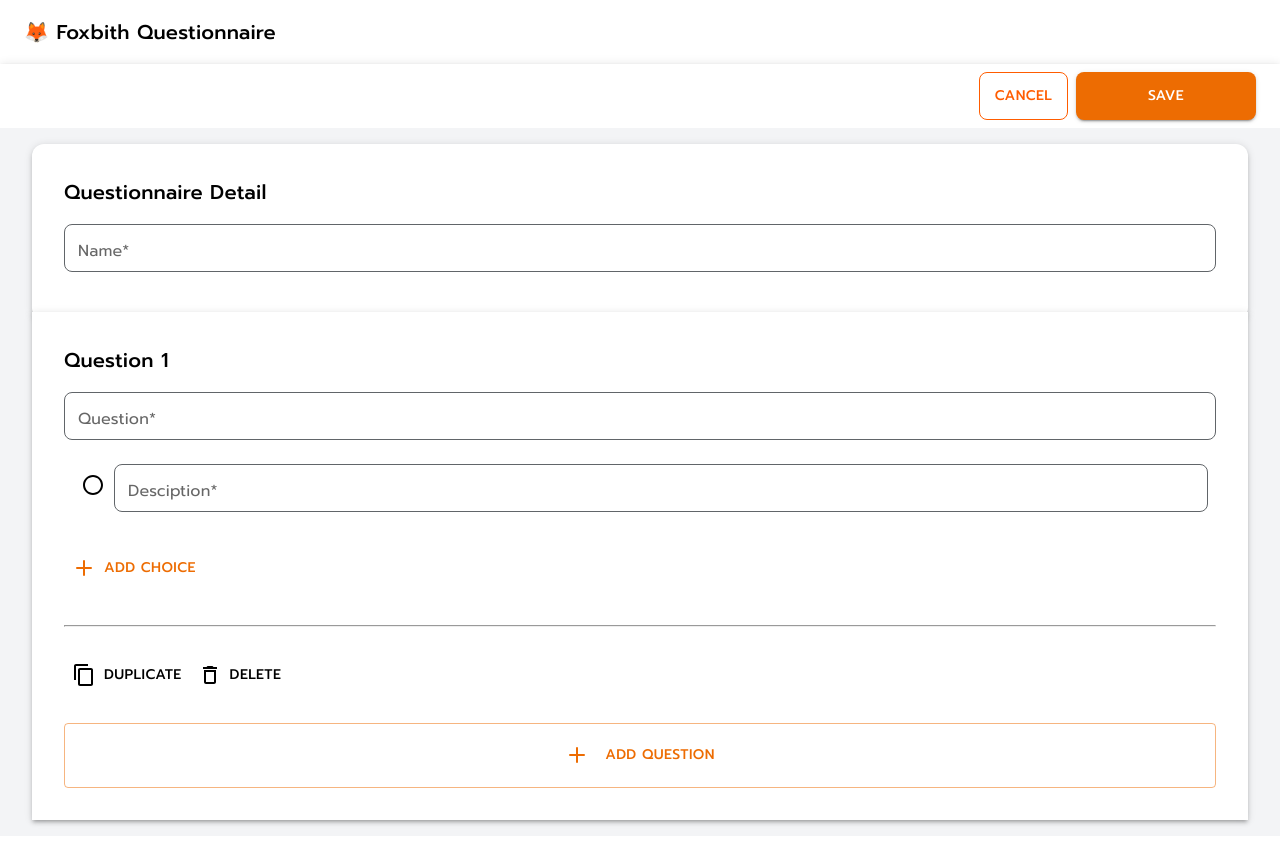
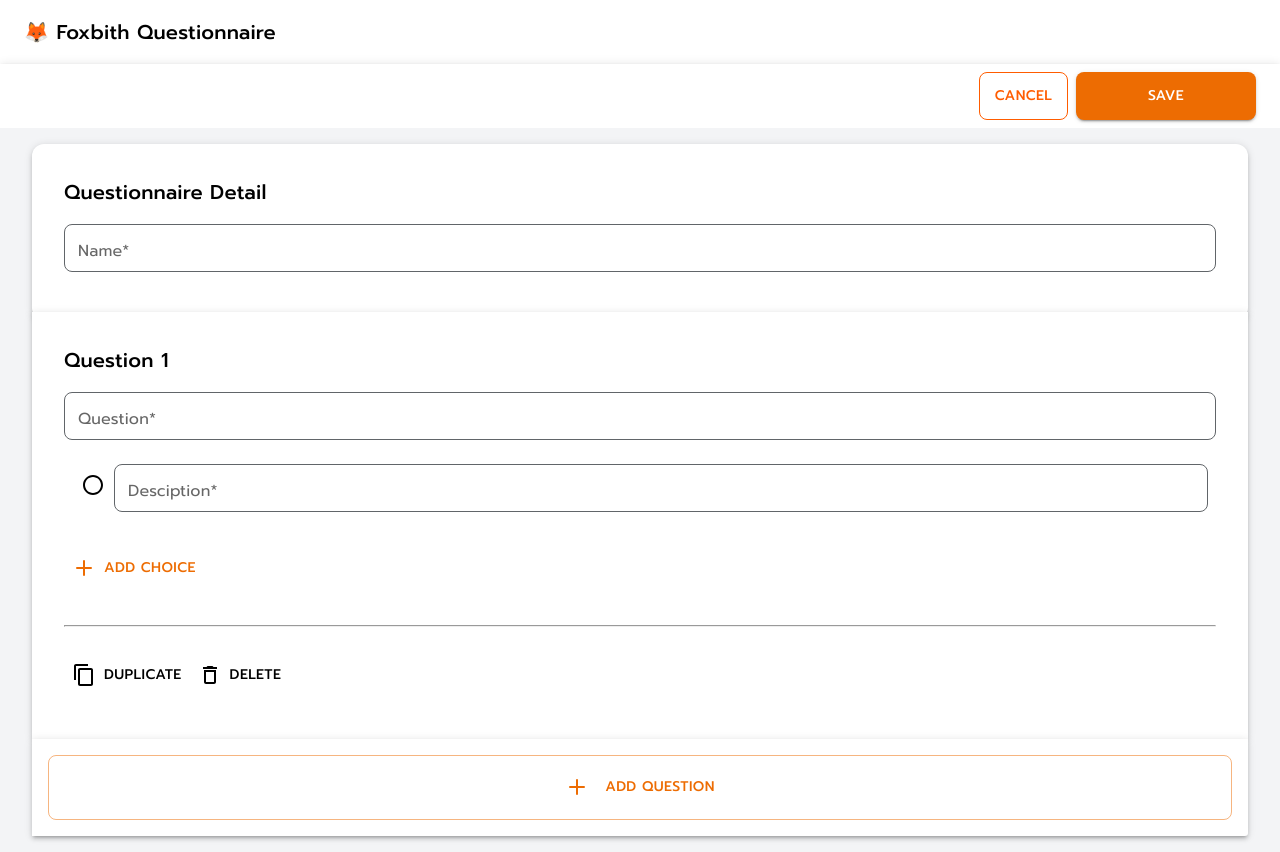
Before and after one commit to aomapjjj/foxbith-test3-aom, a Next.js app in the folder test3/: page / in a window 1280 px wide. Built offline with nearby package versions, Linux system fonts and the light colour scheme.

Commit message:
feat add Question and Description

```diff
--- a/test3/src/pages/components/Form.tsx
+++ b/test3/src/pages/components/Form.tsx
@@ -40,6 +40,7 @@ const Form = () => {
         </Grid2>
       </Box>
       <Question />
+
     </div>
   )
 }
--- a/test3/src/pages/components/form/AddForm.tsx
+++ b/test3/src/pages/components/form/AddForm.tsx
@@ -1,13 +1,18 @@
 import { Box, Button } from "@mui/material"
 import { Plus } from "lucide-react"
+
+
+
 const AddForm = () => {
   return (
     <div>
       <Box
         sx={{
-          gap: 6,
+          mx: 2,
+          boxShadow: 3,
+          p:"16px",
           backgroundColor: "white",
-          borderRadius: 3
+          borderEndEndRadius: 3
         }}
       >
         <Button
@@ -15,14 +20,16 @@ const AddForm = () => {
           variant="outlined"
           sx={{
             width: "100%",
-            gap: 2
+            gap: 2,
+            borderRadius:"8px"
           }}
+          type="submit"
         >
-          <Plus />{" "}
+          <Plus />
           <p
             color="warning"
             style={{
-              fontFamily:"Prompt"
+              fontFamily: "Prompt"
             }}
           >
             Add Question
--- a/test3/src/pages/components/form/ManageForm.tsx
+++ b/test3/src/pages/components/form/ManageForm.tsx
@@ -1,7 +1,15 @@
 import { Box, Button } from "@mui/material"
 import ContentCopyIcon from "@mui/icons-material/ContentCopy"
 import DeleteOutlineIcon from "@mui/icons-material/DeleteOutline"
-const ManageForm = () => {
+
+interface ManageProps {
+  href?: string
+  onClickDelete?: any
+  onClicDuplicate?: any
+}
+
+const ManageForm = (props: ManageProps) => {
+  const { href, onClicDuplicate, onClickDelete } = props
   return (
     <div>
       <hr />
@@ -12,6 +20,7 @@ const ManageForm = () => {
         }}
       >
         <Button
+          onClick={onClicDuplicate}
           sx={{
             gap: 1,
             "&, &.Mui-checked": {
@@ -29,6 +38,9 @@ const ManageForm = () => {
           </p>
         </Button>
         <Button
+        onClick={() => {
+          onClickDelete
+        }}
           sx={{
             gap: 1,
             "&, &.Mui-checked": {
--- a/test3/src/pages/components/form/Question.tsx
+++ b/test3/src/pages/components/form/Question.tsx
@@ -4,22 +4,70 @@ import Choice from "./RadioChoice"
 import { Plus } from "lucide-react"
 import ManageForm from "./ManageForm"
 import AddForm from "./AddForm"
+import { useActionState, useState } from "react"
 
-const Question = () => {
+interface Btn {
+  href?: string
+}
+
 const QUESTION_INIT = {
-    id: "1",
+  id: 1,
   question: "",
-    description: "",
+  description: ""
 }
+
+const DESCRIPTION_INIT = {
+  id: "",
+  describe: ""
+}
+
+const Question = (props: Btn) => {
+  const { href } = props
+
+  const [questions, setQuestions] = useState<any>([{ ...QUESTION_INIT }])
+  const [questions1, setQuestions1] = useState<any>([{ ...QUESTION_INIT }])
+  const [descriptions, setDescriptions] = useState<any>([
+    { ...DESCRIPTION_INIT }
+  ])
+
+  const addDescription = () => {
+    const data = [...descriptions, { ...DESCRIPTION_INIT }]
+    setDescriptions(data)
+  }
+  const addQuestion = () => {
+    const data = [...questions, { ...QUESTION_INIT }]
+    setQuestions(data)
+  }
+
+  const deleteQuestion = (index: any) => {
+    console.log("hello")
+    // console.log(index)
+    // setQuestions1((prev: any) => {
+    //   const updatedList = prev.filter((item: any) => prev[index] !== item)
+    //   return [...updatedList]
+    // })
+
+  }
+  // const handleChange = (event: any, field: string) => {
+  //   setValue((prev: any) => {
+  //     prev[field] = event.target.value
+  //     return { ...prev }
+  //   })
+  // }
+
+  const [messageDelete, formActionsDelete] = useActionState(deleteQuestion, null)
+  const [messageDes, formActionsDes] = useActionState(addDescription, null)
+  const [messageQues, formActionsQues] = useActionState(addQuestion, null)
 
   return (
     <div>
+      {questions?.map((question: any, index: any) => (
         <Box
           sx={{
             mx: 2,
             p: 2,
             boxShadow: 3,
-          backgroundColor: "white",
+            backgroundColor: "white"
           }}
         >
           <Grid2
@@ -28,46 +76,74 @@ const Question = () => {
             columnSpacing={{ xs: 1, sm: 1, md: 1 }}
             sx={{
               p: 2,
+              pb: 2
             }}
           >
+            {/* formation */}
+
             <Grid2 size={12}>
               <Typography
                 variant="h6"
                 fontFamily={"Prompt"}
                 sx={{ flexGrow: 1, color: "black" }}
               >
-              Question {QUESTION_INIT.id}
+                Question {QUESTION_INIT.id + index}
               </Typography>
             </Grid2>
             <Grid2 size={12}>
               <FormInput name="Question" label="Question*" />
             </Grid2>
+
+            {descriptions?.map((description: any, index: any) => (
               <Grid2 size={12}>
                 <Box
                   sx={{
                     p: 1,
-                display: "flex",
+                    display: "flex"
                   }}
                 >
                   <Choice />
-              <FormInput name="Desciption" label="Desciption*" />
+                  <FormInput
+                    key={1 + index}
+                    name="Desciption"
+                    label="Desciption*"
+                    value={description.describe}
+                  />
                 </Box>
               </Grid2>
+            ))}
+            <form action={formActionsDes}>
               <Grid2 size={12}>
-            <Button color="warning" sx={{ display: "flex", gap: 1 }} >
-              <Plus /> <p color="warning" style={{
-                fontFamily:"Prompt"
-              }}>Add Choice</p>
+                <Button
+                  href={href}
+                  color="warning"
+                  sx={{ display: "flex", gap: 1 }}
+                  onClick={addDescription}
+                >
+                  <Plus />
+                  <p
+                    color="warning"
+                    style={{
+                      fontFamily: "Prompt"
+                    }}
+                  >
+                    Add Choice
+                  </p>
                 </Button>
               </Grid2>
+            </form>
+
             <Grid2 size={12}>
               <ManageForm />
             </Grid2>
-          <Grid2 size={12}>
-            <AddForm />
-          </Grid2>
+
+            {/* formation */}
           </Grid2>
         </Box>
+      ))}
+      <form action={formActionsQues}>
+        <AddForm />
+      </form>
     </div>
   )
 }
```
Lines whose indentation alone changed are shown as unchanged.
